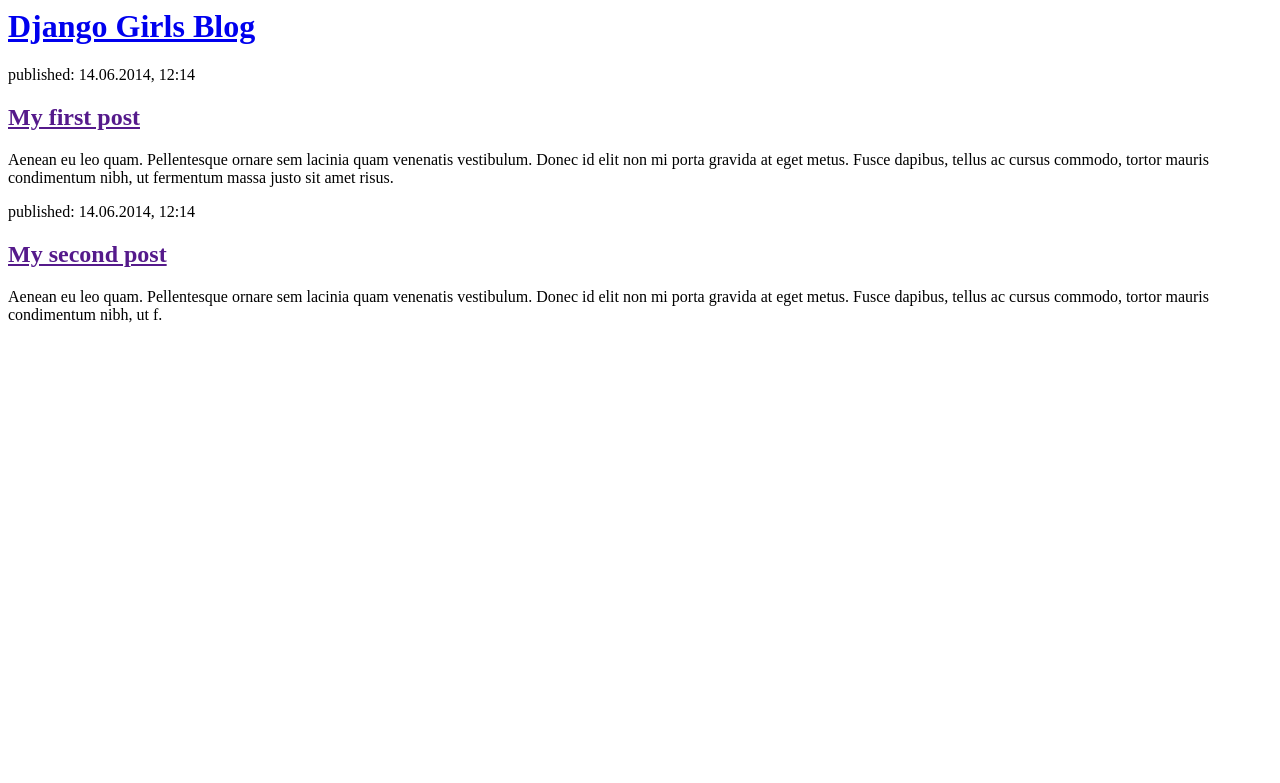
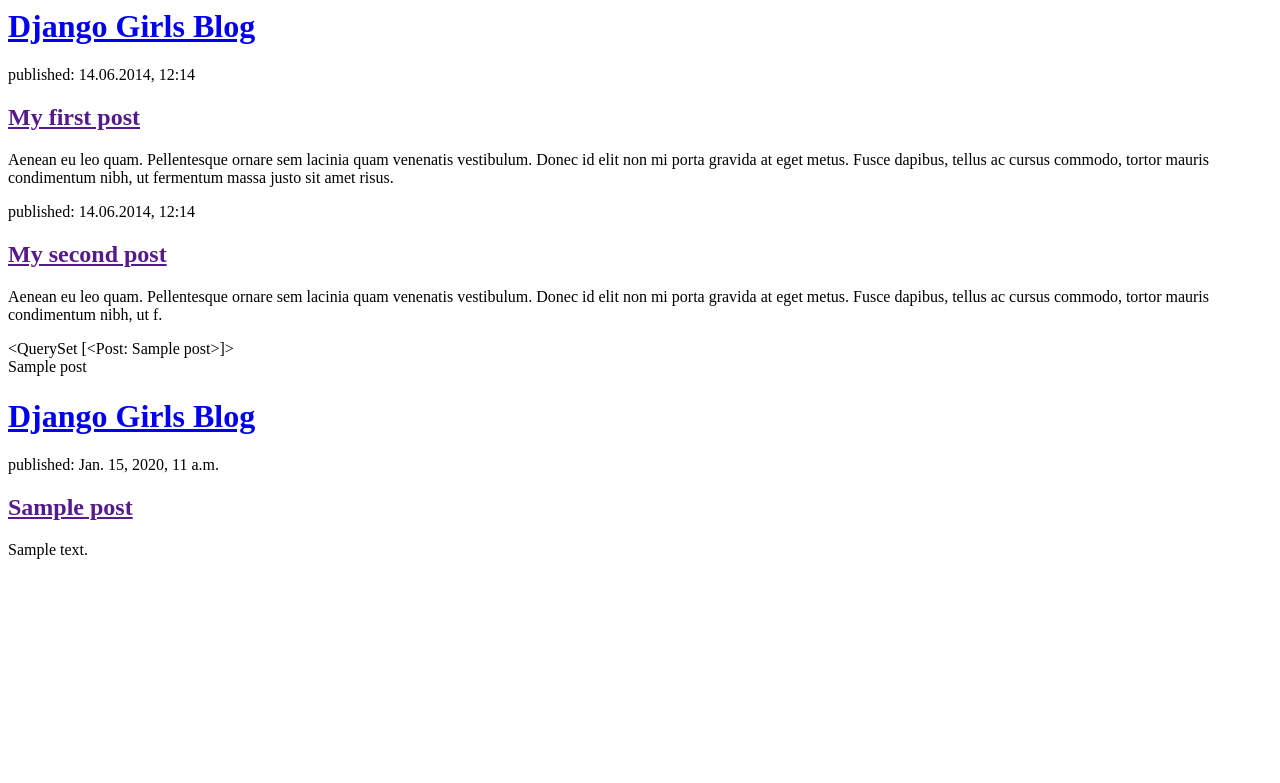
Before and after one commit to yasyashu26/my-first-django-app, a Django app: template blog/templates/blog/post_list.html in a window 1280 px wide. Shown: the top 783 px of the page. Run offline with Django 3.2, Linux system fonts and the light colour scheme; the template is opened without the code that fills it: values that come from a table or form of the project are taken from there, others are empty; tables that the repository leaves empty hold one stand-in row (values such as "Sample post").

Commit message:
modified templates to display posts from database..

```diff
--- a/blog/templates/blog/post_list.html
+++ b/blog/templates/blog/post_list.html
@@ -18,5 +18,21 @@
             <h2><a href="">My second post</a></h2>
             <p>Aenean eu leo quam. Pellentesque ornare sem lacinia quam venenatis vestibulum. Donec id elit non mi porta gravida at eget metus. Fusce dapibus, tellus ac cursus commodo, tortor mauris condimentum nibh, ut f.</p>
         </div>
+        {{posts}}  <br>
+        {% for post in posts %}
+    {{ post }}
+{% endfor %}  <br>
+
+<div>
+    <h1><a href="/">Django Girls Blog</a></h1>
+</div>
+
+{% for post in posts %}
+    <div>
+        <p>published: {{ post.published_date }}</p>
+        <h2><a href="">{{ post.title }}</a></h2>
+        <p>{{ post.text|linebreaksbr }}</p>
+    </div>
+{% endfor %}
     </body>
 </html>
--- a/blog/views.py
+++ b/blog/views.py
@@ -1,5 +1,8 @@
 from django.shortcuts import render
+from .models import Post
+from django.utils import timezone
 
 # Create your views here.
 def post_list(request):
-    return render(request, 'blog/post_list.html', {})
+    posts = Post.objects.filter(published_date__lte=timezone.now()).order_by('published_date')
+    return render(request, 'blog/post_list.html', {'posts': posts})
```
